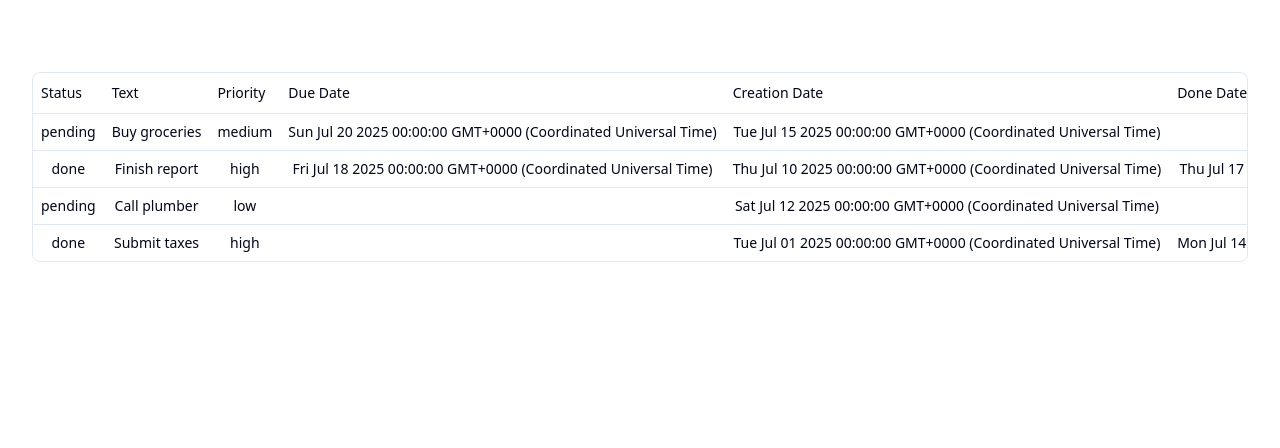
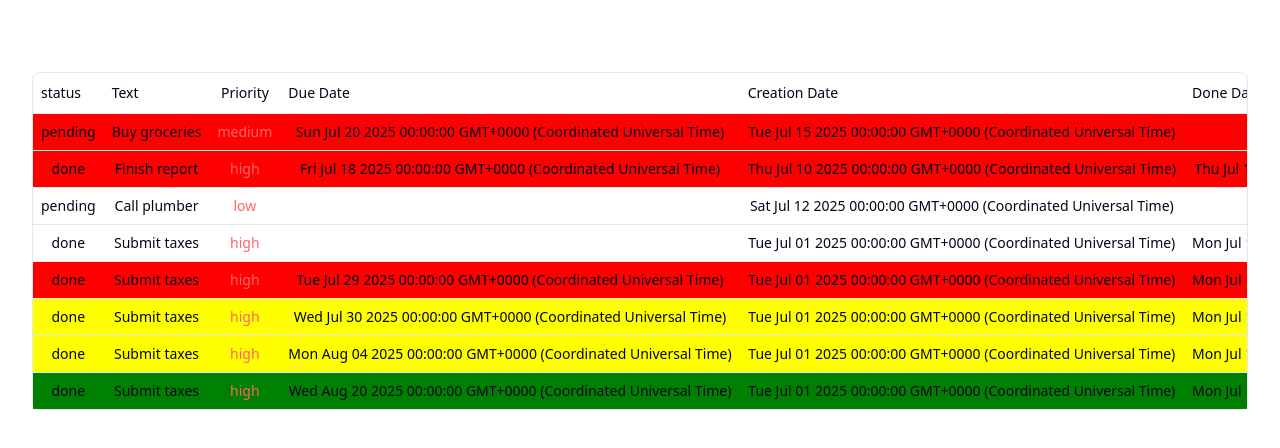
Before and after one commit to chavaenc/breakabletoy1, a React (Vite) app in the folder breakableToy-1/: page / in a window 1280 px wide. Shown: the top 448 px of the page. Built offline with nearby package versions, Linux system fonts and the light colour scheme.

Commit message:
[FEAT} change row bg color depending on due date

```diff
--- a/breakableToy-1/src/todos/columns.tsx
+++ b/breakableToy-1/src/todos/columns.tsx
@@ -15,7 +15,6 @@ export type Todo = {
 export const columns: ColumnDef<Todo>[] = [
     {
         accessorKey: "status",
-        header: "Status",
     },
     {
         accessorKey: "text",
@@ -23,7 +22,25 @@ export const columns: ColumnDef<Todo>[] = [
     },
     {
         accessorKey: "priority",
-        header: "Priority",
+        header: () => <div className="text-center">Priority</div>,
+        cell: ({row}) => {
+            let backgroundColor = "";
+            switch (row.getValue("priority")) {
+                case "low":
+                    backgroundColor = "green"
+                    break;
+                case "medium":
+                    backgroundColor = "yellow"
+                    break;
+                case "high":
+                    backgroundColor = "red"
+                    break;
+                default:
+                    backgroundColor = "white"
+                    break;
+            }
+            return <div className="text-red-400">{row.getValue("priority")}</div>
+        }
     },
     {
         accessorKey: "dueDate",
--- a/breakableToy-1/src/todos/data-table.tsx
+++ b/breakableToy-1/src/todos/data-table.tsx
@@ -1,29 +1,36 @@
-'use client'
+"use client";
 
 import {
   ColumnDef,
   flexRender,
   getCoreRowModel,
   useReactTable,
-} from "@tanstack/react-table"
+} from "@tanstack/react-table";
 
 import {
-    Table, TableBody, TableCell, TableHead, TableHeader, TableRow,
-} from "@/components/ui/table"
-import { Move3D } from "lucide-react"
+  Table,
+  TableBody,
+  TableCell,
+  TableHead,
+  TableHeader,
+  TableRow,
+} from "@/components/ui/table";
+import { useState } from "react";
 
-interface DataTableProps <TData, TValue> {
-    columns: ColumnDef<TData, TValue>[]
-    data: TData[]
+interface DataTableProps<TData, TValue> {
+  columns: ColumnDef<TData, TValue>[];
+  data: TData[];
 }
 
-export function DataTable <TData, TValue>({
-    columns, data,
+export function DataTable<TData, TValue>({
+  columns,
+  data,
 }: DataTableProps<TData, TValue>) {
   const table = useReactTable({
-        data, columns, getCoreRowModel: getCoreRowModel(),
-    })
-
+    data,
+    columns,
+    getCoreRowModel: getCoreRowModel(),
+  });
 
   return (
     <div className="rounded-md border">
@@ -31,32 +38,31 @@ return (
         <TableHeader>
           {table.getHeaderGroups().map((headerGroup) => (
             <TableRow key={headerGroup.id}>
-                        {headerGroup.headers.map((header)=> {
+              {headerGroup.headers.map((header) => {
                 return (
-                                <TableHead key = {header.id}>
-                                    {header.isPlaceholder ? null :
-                                    flexRender(
+                  <TableHead key={header.id}>
+                    {header.isPlaceholder
+                      ? null
+                      : flexRender(
                           header.column.columnDef.header,
                           header.getContext()
                         )}
                   </TableHead>
-                            )
+                );
               })}
             </TableRow>
           ))}
         </TableHeader>
         <TableBody>
           {table.getRowModel().rows?.length ? (
-                    table.getRowModel().rows.map((row) => (
-                        <TableRow key={row.id} data-state={row.getIsSelected() && "selected"}>
-                            {row.getVisibleCells().map((cell)=> (
-                                <TableCell key={cell.id}> {flexRender(cell.column.columnDef.cell, cell.getContext())}</TableCell>
-                            ))}
-                        </TableRow>
-                    ))
-                ): (
+            table.getRowModel().rows.map((row) => {
+              let bgColor = "";
+
+              return <RowBgColor row={row} />;
+            })
+          ) : (
             <TableRow>
-                        <TableCell colSpan = {columns.length} className="h-24 text-center">
+              <TableCell colSpan={columns.length} className="h-24 text-center">
                 No results.
               </TableCell>
             </TableRow>
@@ -64,4 +70,42 @@ return (
         </TableBody>
       </Table>
     </div>
-)}
+  );
+}
+
+const RowBgColor = ({ row }) => {
+  let bgColor;
+
+  row.getVisibleCells().map((cell) => {
+    const weekMs = 604800000;
+    if (cell.row.original.dueDate) {
+      let dueDateMs = cell.row.original.dueDate.getTime();
+      if (dueDateMs) {
+        if (Date.now() + weekMs >= dueDateMs) {
+          bgColor = "red";
+        } else if (Date.now() + 2 * weekMs >= dueDateMs) {
+          bgColor = "yellow";
+        } else {
+          bgColor = "green";
+        }
+      }
+    }
+    return null;
+  });
+  return (
+    <TableRow
+      style={{ backgroundColor: bgColor }}
+      key={row.id}
+      data-state={row.getIsSelected() && "selected"}
+    >
+      {row.getVisibleCells().map((cell) => {
+        return (
+          <TableCell key={cell.id}>
+            {" "}
+            {flexRender(cell.column.columnDef.cell, cell.getContext())}
+          </TableCell>
+        );
+      })}
+    </TableRow>
+  );
+};
--- a/breakableToy-1/src/todos/page.tsx
+++ b/breakableToy-1/src/todos/page.tsx
@@ -40,6 +40,42 @@ const todos: Todo[] = [
     priority: "high",
     doneDate: new Date("2025-07-14"),
   },
+  {
+    id: "5",
+    text: "Submit taxes",
+    creationDate: new Date("2025-07-01"),
+    dueDate: new Date("2025-07-29"),
+    status: "done",
+    priority: "high",
+    doneDate: new Date("2025-07-14"),
+  },
+  {
+    id: "6",
+    text: "Submit taxes",
+    creationDate: new Date("2025-07-01"),
+    dueDate: new Date("2025-07-30"),
+    status: "done",
+    priority: "high",
+    doneDate: new Date("2025-07-14"),
+  },
+  {
+    id: "7",
+    text: "Submit taxes",
+    creationDate: new Date("2025-07-01"),
+    dueDate: new Date("2025-08-04"),
+    status: "done",
+    priority: "high",
+    doneDate: new Date("2025-07-14"),
+  },
+  {
+    id: "7",
+    text: "Submit taxes",
+    creationDate: new Date("2025-07-01"),
+    dueDate: new Date("2025-08-20"),
+    status: "done",
+    priority: "high",
+    doneDate: new Date("2025-07-14"),
+  },
 ]
 
     return todos;
```
Lines whose indentation alone changed are shown as unchanged.
